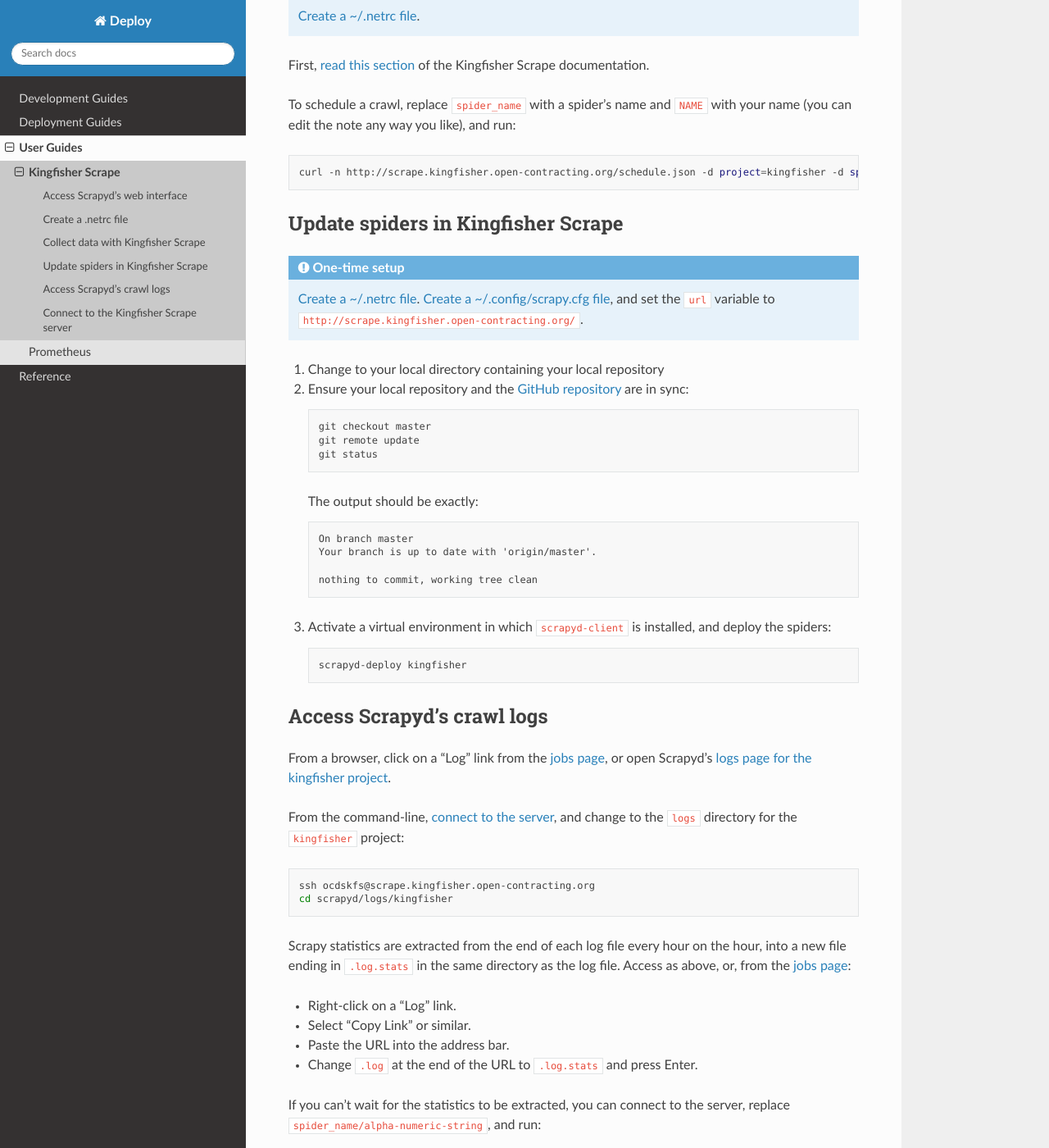
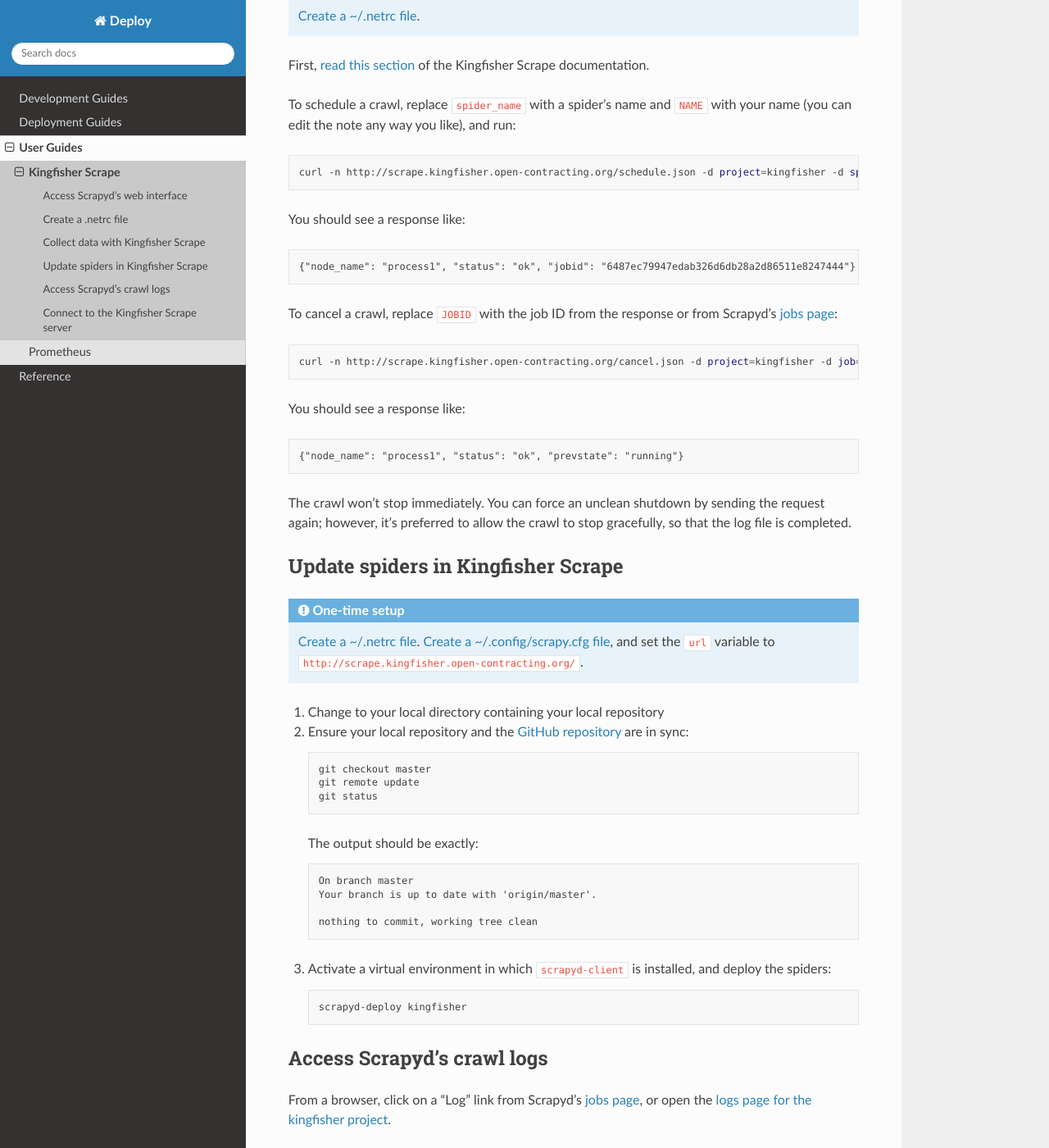
Before and after one commit to open-contracting/deploy, a Sphinx documentation site: the page built from docs/use/kingfisher-collect.rst, in a window 1280 px wide and 1400 px high, scrolled down 935 px. Shown: the whole window at 82% size. Built offline with Sphinx 7.4.7 and the Read the Docs theme 2.0.0, drawn with Linux system fonts in a browser that asks for light colours.

Commit message:
Document how to cancel a crawl

```diff
--- a/docs/use/kingfisher-collect.rst
+++ b/docs/use/kingfisher-collect.rst
@@ -50,6 +50,26 @@
 
    curl -n http://scrape.kingfisher.open-contracting.org/schedule.json -d project=kingfisher -d spider=spider_name -d note="Started by NAME."
 
+You should see a response like:
+
+.. code-block:: none
+
+   {"node_name": "process1", "status": "ok", "jobid": "6487ec79947edab326d6db28a2d86511e8247444"}
+
+To cancel a crawl, replace ``JOBID`` with the job ID from the response or from Scrapyd's `jobs page <http://scrape.kingfisher.open-contracting.org/jobs>`__:
+
+.. code-block:: bash
+
+   curl -n http://scrape.kingfisher.open-contracting.org/cancel.json -d project=kingfisher -d job=6487ec79947edab326d6db28a2d86511e8247444
+
+You should see a response like:
+
+.. code-block:: none
+
+   {"node_name": "process1", "status": "ok", "prevstate": "running"}
+
+The crawl won't stop immediately. You can force an unclean shutdown by sending the request again; however, it's preferred to allow the crawl to stop gracefully, so that the log file is completed.
+
 .. _update-spiders:
 
 Update spiders in Kingfisher Scrape
@@ -87,7 +107,7 @@
 Access Scrapyd's crawl logs
 ---------------------------
 
-From a browser, click on a "Log" link from the `jobs page <http://scrape.kingfisher.open-contracting.org/jobs>`__, or open Scrapyd's `logs page for the kingfisher project <http://scrape.kingfisher.open-contracting.org/logs/kingfisher/>`__.
+From a browser, click on a "Log" link from Scrapyd's `jobs page <http://scrape.kingfisher.open-contracting.org/jobs>`__, or open the `logs page for the kingfisher project <http://scrape.kingfisher.open-contracting.org/logs/kingfisher/>`__.
 
 From the command-line, :ref:`connect to the server<connect-collect-server>`, and change to the ``logs`` directory for the ``kingfisher`` project:
 
```
